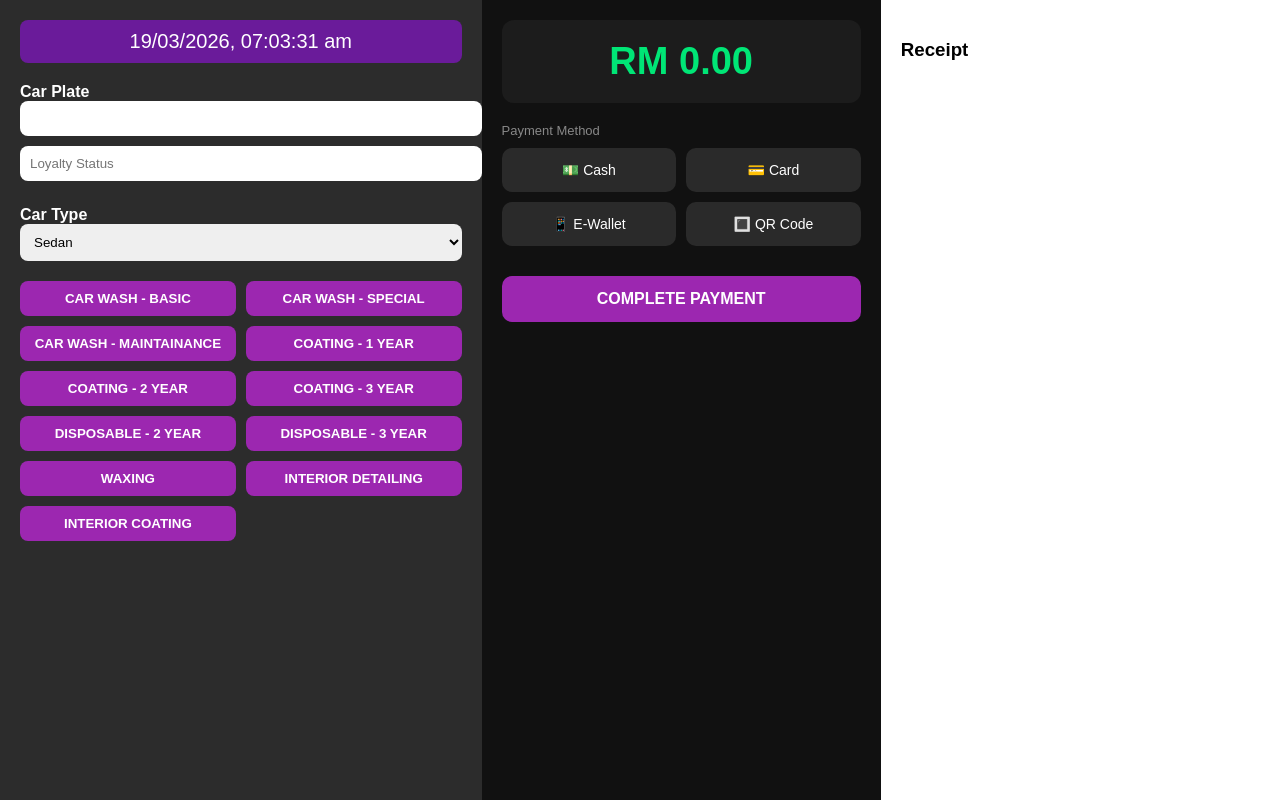
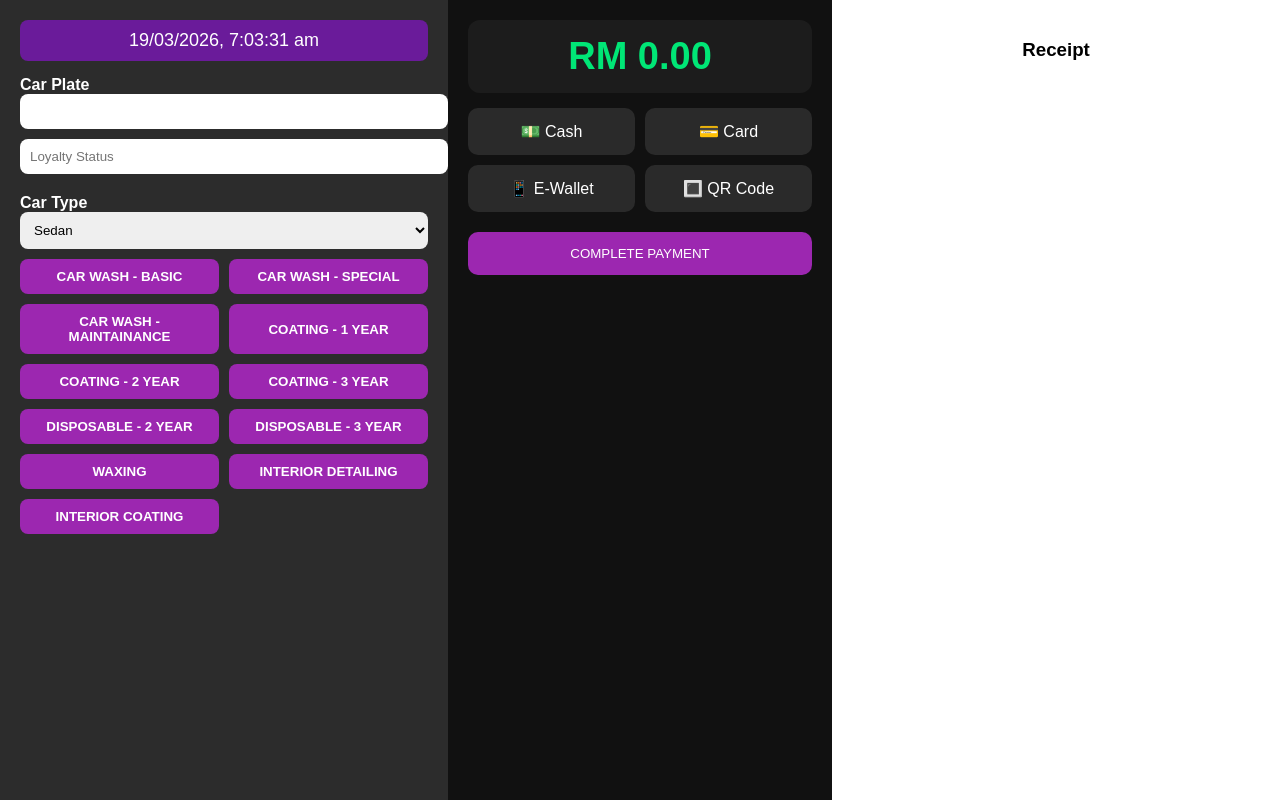
Before and after one commit to effiena/shinemaster-system, a Flask app: page /pos_test in a window 1280 px wide. Run offline with Flask 3, Linux system fonts and the light colour scheme.

Commit message:
add proper 3 panels

```diff
--- a/templates/pos_test.html
+++ b/templates/pos_test.html
@@ -5,151 +5,45 @@
 <meta name="viewport" content="width=device-width, initial-scale=1.0">
 <title>Shine Master POS</title>
 <style>
-body {font-family: Arial, sans-serif; background: linear-gradient(135deg, #9C27B0, #F3E5F5); margin:0;}
-.wrapper {display:flex; height:100vh;}
-.left, .right {padding:20px; box-sizing:border-box;}
-.left {width:50%; background:#2c2c2c; color:white;}
-.right {width:50%; background:#fff; overflow:auto; border-left:5px solid #9C27B0; display:flex; flex-direction:column; justify-content:flex-start;}
-.left h3, .right h3 {text-align:center; margin-bottom:20px;}
-.left label {display:block; margin-top:15px; font-weight:bold;}
-.left input, .left select {width:100%; padding:10px; border-radius:8px; border:none; margin-bottom:10px;}
-.left .time-box {margin-bottom:20px; font-size:20px; text-align:center; padding:10px; background:#6A1B9A; border-radius:8px;}
-.service-buttons {display:grid; grid-template-columns: repeat(2, 1fr); gap:10px; margin-top:10px;}
-.service-buttons button {padding:10px; border:none; border-radius:8px; background:#9C27B0; color:white; cursor:pointer; font-weight:bold;}
-.service-buttons button:hover {background:#7B1FA2;}
-#price_display {font-size:28px; font-weight:bold; text-align:center; margin-bottom:15px; display:block; color:#6A1B9A;}
-button.pay-btn {width:100%; padding:14px; background:#9C27B0; color:white; border:none; border-radius:10px; margin-top:10px; cursor:pointer;}
-button.pay-btn:hover {background:#7B1FA2;}
-.right {
-    width: 340px;
-    background: #111;
-    padding: 20px;
-    border-left: 2px solid #2a2a2a;
-    display: flex;
-    flex-direction: column;
-    justify-content: space-between;
-}
+body{margin:0;font-family:Arial;background:linear-gradient(135deg,#9C27B0,#F3E5F5);}
+.wrapper{display:flex;height:100vh;}
+/* LEFT PANEL */
+.left{width:35%;background:#2c2c2c;color:white;padding:20px;box-sizing:border-box;}
+.left label{display:block;margin-top:10px;font-weight:bold;}
+.left input,.left select{width:100%;padding:10px;margin-bottom:10px;border:none;border-radius:8px;}
+.time-box{background:#6A1B9A;text-align:center;padding:10px;margin-bottom:15px;font-size:18px;border-radius:8px;}
+.service-buttons{display:grid;grid-template-columns:repeat(2,1fr);gap:10px;}
+.service-buttons button{padding:10px;background:#9C27B0;color:white;border:none;border-radius:8px;font-weight:bold;cursor:pointer;}
+.service-buttons button:hover{background:#7B1FA2;}
 
-/* Price */
-#price_display {
-    font-size: 38px;
-    font-weight: bold;
-    text-align: center;
-    color: #00e676;
-    background: #1c1c1c;
-    padding: 20px;
-    border-radius: 12px;
-    margin-bottom: 20px;
-}
+/* MIDDLE PANEL */
+.middle{width:30%;background:#111;color:white;padding:20px;box-sizing:border-box;}
+#price_display{font-size:38px;font-weight:bold;text-align:center;margin-bottom:15px;color:#00e676;background:#1c1c1c;padding:15px;border-radius:12px;}
+.payment-grid{display:grid;grid-template-columns:1fr 1fr;gap:10px;margin-bottom:10px;}
+.pay-option{padding:14px;text-align:center;background:#2a2a2a;border-radius:10px;cursor:pointer;}
+.pay-option.active{background:#ba55d3;font-weight:bold;}
+.cash-box input{width:100%;padding:12px;border-radius:10px;border:none;background:#2a2a2a;color:#fff;font-size:14px;margin-top:5px;}
+#balance_display{font-size:14px;color:#00e676;margin-top:5px;}
+#qr_box{display:none;text-align:center;margin-top:10px;}
+.pay-btn{width:100%;padding:14px;background:#9C27B0;color:white;border:none;border-radius:10px;margin-top:10px;cursor:pointer;}
+.pay-btn:hover{background:#7B1FA2;}
 
-/* Section title */
-.section-title {
-    font-size: 13px;
-    color: #888;
-    margin-bottom: 10px;
-}
-
-/* Payment buttons */
-.payment-grid {
-    display: grid;
-    grid-template-columns: 1fr 1fr;
-    gap: 10px;
-    margin-bottom: 20px;
-}
-
-.pay-option {
-    padding: 14px;
-    text-align: center;
-    background: #2a2a2a;
-    border-radius: 10px;
-    cursor: pointer;
-    transition: 0.2s;
-    font-size: 14px;
-}
-
-.pay-option:hover {
-    background: #3a3a3a;
-}
-
-/* Active selected */
-.pay-option.active {
-    background: #ba55d3;
-    font-weight: bold;
-}
-
-/* Cash input */
-.cash-box {
-    margin-bottom: 15px;
-}
-
-.cash-box input {
-    width: 100%;
-    padding: 12px;
-    border-radius: 10px;
-    border: none;
-    background: #2a2a2a;
-    color: #fff;
-    font-size: 14px;
-    outline: none;
-}
-
-/* Balance */
-#balance_display {
-    font-size: 16px;
-    color: #00e676;
-    margin-top: 5px;
-}
-
-/* Button */
-.pay-btn {
-    width: 100%;
-    padding: 16px;
-    font-size: 16px;
-    font-weight: bold;
-    background: linear-gradient(135deg, #ba55d3, #8e44ad);
-    color: #fff;
-    border: none;
-    border-radius: 12px;
-    cursor: pointer;
-    transition: 0.2s;
-}
-
-.pay-btn:hover {
-    transform: scale(1.03);
-}
-
-.middle{
-    width:30%;
-    background:#111;
-    padding:20px;
-    color:#fff;
-}
-
-.receipt-panel{
-    width:30%;
-    background:#fff;
-    padding:20px;
-    overflow:auto;
-}
-
-.wrapper{
-    display:flex;
-    height:100vh;
-}
-
-.left{ width:40%; }
+/* RIGHT PANEL */
+.right{width:35%;background:#fff;padding:20px;box-sizing:border-box;display:flex;flex-direction:column;}
+.right h3{text-align:center;margin-bottom:10px;}
+.right iframe{flex:1;width:100%;border:none;border-radius:8px;}
 </style>
 </head>
 <body>
+
 <div class="wrapper">
 
-<!-- ================= LEFT PANEL ================= -->
+<!-- LEFT PANEL -->
 <div class="left">
 <div class="time-box" id="live_time"></div>
 
 <label>Car Plate</label>
 <input type="text" id="car_plate" onkeyup="checkLoyalty()">
-
 <input type="text" id="loyalty_status" readonly placeholder="Loyalty Status">
 
 <label>Car Type</label>
@@ -174,12 +68,10 @@ button.pay-btn:hover {background:#7B1FA2;}
 </div>
 </div>
 
-<!-- ================= MIDDLE PANEL ================= -->
+<!-- MIDDLE PANEL -->
 <div class="middle">
-
 <div id="price_display">RM 0.00</div>
 
-<div class="section-title">Payment Method</div>
 <div class="payment-grid">
 <div class="pay-option" onclick="selectPayment(this,'Cash')">💵 Cash</div>
 <div class="pay-option" onclick="selectPayment(this,'Card')">💳 Card</div>
@@ -187,40 +79,31 @@ button.pay-btn:hover {background:#7B1FA2;}
 <div class="pay-option" onclick="selectPayment(this,'QR Code')">🔳 QR Code</div>
 </div>
 
-<!-- CASH -->
 <div class="cash-box" id="cash_box" style="display:none;">
-<input type="number" id="cash_input" placeholder="Enter cash received" oninput="calculateBalance()">
+<input type="number" id="cash_input" placeholder="Enter cash" oninput="calculateBalance()">
 <div id="balance_display"></div>
 </div>
 
-<!-- QR DISPLAY -->
-<div id="qr_box" style="display:none; text-align:center; margin-top:15px;">
-<h4>Scan to Pay</h4>
-<img src="https://api.qrserver.com/v1/create-qr-code/?size=150x150&data=SHINEMASTERPAY">
+<div id="qr_box">
+<img src="https://api.qrserver.com/v1/create-qr-code/?size=140x140&data=PAYMENT">
 </div>
 
 <button class="pay-btn" onclick="completePayment()">COMPLETE PAYMENT</button>
-
 </div>
 
-<!-- ================= RIGHT PANEL ================= -->
-<div class="receipt-panel">
+<!-- RIGHT PANEL -->
+<div class="right">
 <h3>Receipt</h3>
-<div id="receipt_output"></div>
+<iframe id="receipt_frame" name="receipt_frame"></iframe>
 </div>
 
 </div>
 
-
 <script>
-// Live Malaysia date & time
-function updateTime(){
-    const now = new Date();
-    const options = {day:'2-digit', month:'2-digit', year:'numeric', hour:'2-digit', minute:'2-digit', second:'2-digit'};
-    document.getElementById('live_time').textContent = now.toLocaleString('en-MY', options);
-}
-setInterval(updateTime, 1000);
-updateTime();
+// Live time
+setInterval(()=>{
+document.getElementById('live_time').textContent = new Date().toLocaleString('en-MY');
+},1000);
 
 // Price table
 const priceTable = {
@@ -237,143 +120,69 @@ int_detail:{Sedan:188,SUV_MPV:288,"LARGE-MPV_4X4":388},
 int_coat:{Sedan:288,SUV_MPV:388,"LARGE-MPV_4X4":488}
 };
 
-let selectedService = null;
+let selectedService=null;
+let selectedPayment=null;
 
-function selectService(service){
-    selectedService = service;
-    calculatePrice();
+// Service
+function selectService(service){selectedService=service;calculatePrice();}
+
+// Price
+function calculatePrice(){
+    const carType=document.getElementById('car_type').value;
+    if(selectedService){
+        let price=priceTable[selectedService][carType];
+        document.getElementById('price_display').textContent="RM "+price.toFixed(2);
+    } else document.getElementById('price_display').textContent="RM 0.00";
 }
 
-function calculatePrice(){
-    const carType = document.getElementById('car_type').value;
-    const priceDisplay = document.getElementById('price_display');
-    if(selectedService && priceTable[selectedService]){
-        const price = priceTable[selectedService][carType];
-        priceDisplay.textContent = 'RM ' + (price || 0).toFixed(2);
-    } else {
-        priceDisplay.textContent = 'RM 0.00';
-    }
+// Loyalty
+async function checkLoyalty(){
+    const plate=document.getElementById('car_plate').value;
+    const box=document.getElementById('loyalty_status');
+    if(plate.length<3){ box.value=""; box.style.background='#2c2c2c'; return; }
+    const res=await fetch('/check_loyalty/'+plate);
+    const data=await res.json();
+    if(data.eligible){ box.value='Eligible for FREE Car Wash'; box.style.background='#b8f5b1'; }
+    else{ const remaining=5-data.paid; box.value='Not Eligible ('+remaining+' more wash)'; box.style.background='#ffd6d6'; }
 }
 
-async function checkLoyalty(){
-    const plate = document.getElementById('car_plate').value;
-    const box = document.getElementById('loyalty_status');
-    if(plate.length<3){ box.value=""; box.style.background='#2c2c2c'; return; }
-    const res = await fetch('/check_loyalty/'+plate);
-    const data = await res.json();
-    if(data.eligible){
-        box.value='Eligible for FREE Car Wash';
-        box.style.background='#b8f5b1';
-    } else {
-        const remaining = 5 - data.paid;
-        box.value='Not Eligible ('+remaining+' more wash)';
-        box.style.background='#ffd6d6';
-    }
+// Payment selection
+function selectPayment(el,method){
+    document.querySelectorAll('.pay-option').forEach(b=>b.classList.remove('active'));
+    el.classList.add('active'); selectedPayment=method;
+    document.getElementById('cash_box').style.display=(method==='Cash')?'block':'none';
+    document.getElementById('qr_box').style.display=(method==='E-Wallet'||method==='QR Code')?'block':'none';
 }
 
-function submitPayment(){
-    const carPlate = document.getElementById('car_plate').value;
-    const carType = document.getElementById('car_type').value;
-    const price = selectedService ? priceTable[selectedService][carType] : 0;
-    const paymentMethod = document.getElementById('payment_method').value;
-    if(!carPlate || !selectedService){ alert('Please enter car plate and select service.'); return; }
-    // submit via fetch or form post to generate receipt
-    fetch('/pos_test', {
-        method:'POST',
-        headers:{'Content-Type':'application/json'},
-        body:JSON.stringify({car_plate:carPlate, car_type:carType, service_type:selectedService, price:price, payment_method:paymentMethod})
-    }).then(res=>res.json()).then(data=>{
-        alert('Payment successful! Receipt generated.');
-        location.reload();
-    });
+// Cash balance
+function calculateBalance(){
+    let total=parseFloat(document.getElementById('price_display').textContent.replace('RM',''))||0;
+    let cash=parseFloat(document.getElementById('cash_input').value)||0;
+    let balance=cash-total;
+    document.getElementById('balance_display').textContent=balance>=0?"Balance: RM "+balance.toFixed(2):"Insufficient amount";
 }
 
+// Complete payment → POST to iframe
+function completePayment(){
+    if(!selectedService||!selectedPayment){alert("Missing input"); return;}
+    const plate=document.getElementById('car_plate').value;
+    const carType=document.getElementById('car_type').value;
+    const price=priceTable[selectedService][carType];
 
-let selectedPayment = null;
+    const form=document.createElement("form");
+    form.method="POST";
+    form.action="/pos_test";       // Flask route returns receipt.html
+    form.target="receipt_frame";
 
-function selectPayment(el, method) {
-    document.querySelectorAll('.pay-option').forEach(btn => btn.classList.remove('active'));
-    el.classList.add('active');
-
-    selectedPayment = method;
-
-    // Cash
-    document.getElementById('cash_box').style.display =
-        method === 'Cash' ? 'block' : 'none';
-
-    // QR only for ewallet / qr
-    document.getElementById('qr_box').style.display =
-        (method === 'E-Wallet' || method === 'QR Code') ? 'block' : 'none';
-}
-
-function completePayment(){
-
-    if(!selectedPayment){
-        alert("Select payment method");
-        return;
+    const data={car_plate:plate, car_type:carType, service_type:selectedService, price:price, payment_method:selectedPayment};
+    for(let key in data){
+        const input=document.createElement("input");
+        input.type="hidden"; input.name=key; input.value=data[key]; form.appendChild(input);
     }
 
-    const plate = document.getElementById('car_plate').value;
-    const carType = document.getElementById('car_type').value;
-    const price = selectedService ? priceTable[selectedService][carType] : 0;
-
-    if(!plate || !selectedService){
-        alert("Missing input");
-        return;
-    }
-
-    // RECEIPT RENDER
-    let receiptHTML = `
-    <div style="font-family:monospace; width:250px; margin:auto;">
-        <div style="text-align:center;"><b>SHINE MASTER</b></div>
-        <hr>
-        Plate: ${plate}<br>
-        Service: ${selectedService}<br>
-        Car: ${carType}<br>
-        <hr>
-        Total: RM ${price.toFixed(2)}<br>
-        Payment: ${selectedPayment}<br>
-        <hr>
-        Thank You!
-    </div>
-    `;
-
-    document.getElementById("receipt_output").innerHTML = receiptHTML;
-
-    // OPTIONAL: send to backend
-    fetch('/pos_test',{
-        method:'POST',
-        headers:{'Content-Type':'application/json'},
-        body:JSON.stringify({
-            car_plate:plate,
-            car_type:carType,
-            service_type:selectedService,
-            price:price,
-            payment_method:selectedPayment
-        })
-    });
-
+    document.body.appendChild(form);
+    form.submit();
 }
-function calculateBalance() {
-    let total = parseFloat(document.getElementById('price_display').innerText.replace('RM','')) || 0;
-    let cash = parseFloat(document.getElementById('cash_input').value) || 0;
-    let balance = cash - total;
-
-    document.getElementById('balance_display').innerText =
-        balance >= 0 ? "Balance: RM " + balance.toFixed(2) : "Insufficient amount";
-}
-
-function submitPayment() {
-    if (!selectedPayment) {
-        alert("Please select payment method");
-        return;
-    }
-
-    alert("Processing " + selectedPayment + " payment...");
-    // integrate your backend here
-}
-
 </script>
-
 </body>
 </html>
```
